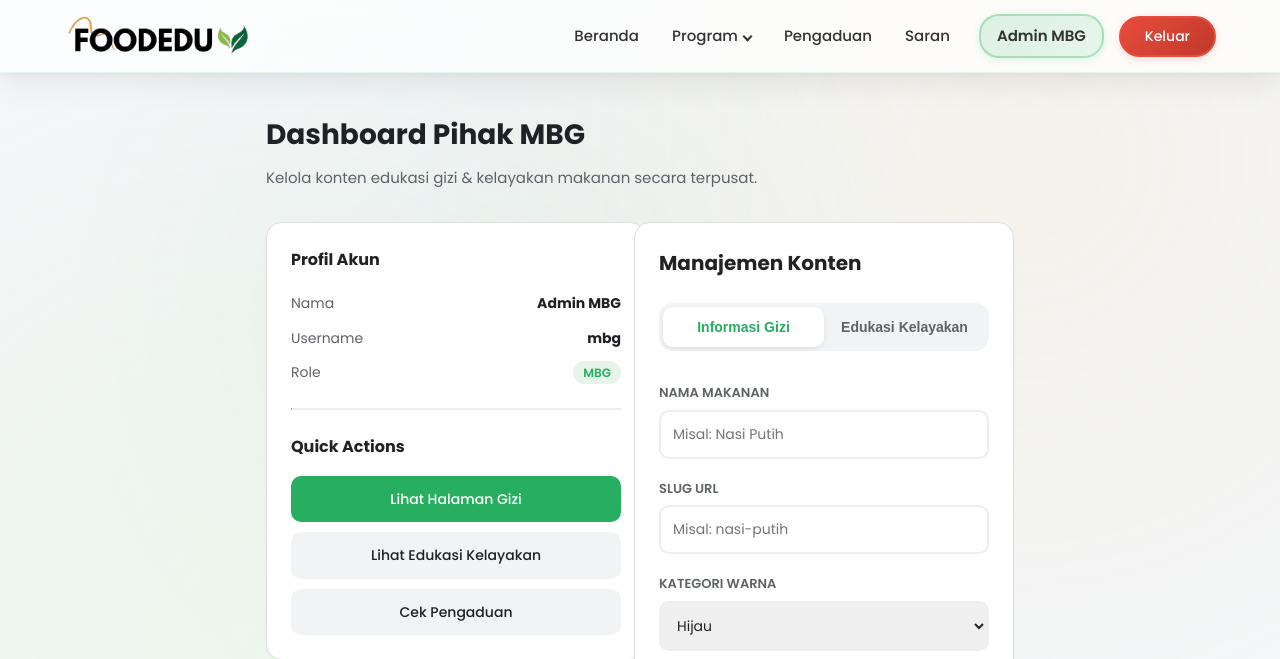
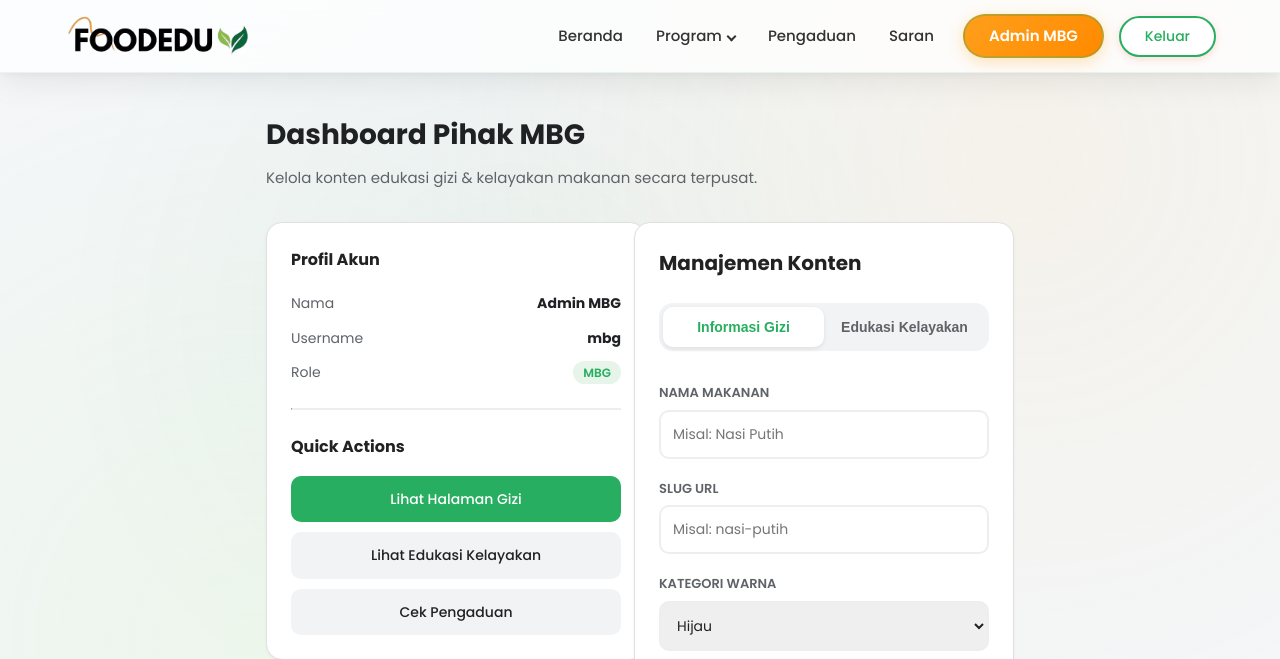
Before and after one commit to mhassanaf/FoodEdu07, a PHP site: page /dashboard/mbg.php in a window 1280 px wide. Shown: the top 659 px of the page. Run offline with PHP 8.4, Linux system fonts and the light colour scheme; a user stored in the database is signed in; data that the repository does not hold is empty.

Commit message:
Update main.css

```diff
--- a/main.css
+++ b/main.css
@@ -474,11 +474,11 @@ img {
 .user-profile .username {
     font-size: 14px;
     font-weight: 500;
-    color: white;
-    background: linear-gradient(135deg, var(--accent) 0%, #ff8a00 100%);
-    box-shadow: 0 4px 15px rgba(255, 159, 28, 0.3);
-    padding: 8px 24px;
-    border-radius: 50px;
+    color: white !important;
+    background: linear-gradient(135deg, var(--accent) 0%, #ff8a00 100%) !important;
+    box-shadow: 0 4px 15px rgba(255, 159, 28, 0.3) !important;
+    padding: 8px 24px !important;
+    border-radius: 50px !important;
     display: flex;
     align-items: center;
     max-width: 200px;
@@ -521,11 +521,11 @@ img {
 }
 
 .btn-logout {
-    background: #fff;
-    border: 2px solid var(--green);
-    color: var(--green);
-    padding: 8px 24px;
-    border-radius: 50px;
+    background: #fff !important;
+    border: 2px solid var(--green) !important;
+    color: var(--green) !important;
+    padding: 8px 24px !important;
+    border-radius: 50px !important;
     font-weight: 500;
     font-size: 14px;
     cursor: pointer;
@@ -556,10 +556,10 @@ img {
 }
 
 .btn-logout:hover {
-    color: #fff;
+    color: #fff !important;
     transform: translateY(-2px);
-    box-shadow: 0 8px 20px rgba(39, 174, 96, 0.25);
-    border-color: var(--green);
+    box-shadow: 0 8px 20px rgba(39, 174, 96, 0.25) !important;
+    border-color: var(--green) !important;
 }
 
 .btn-logout:active {
```
